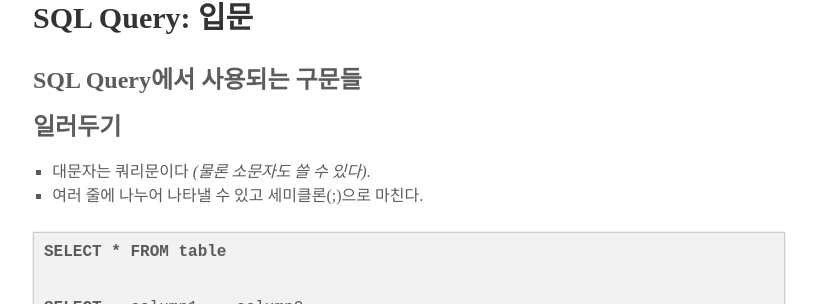
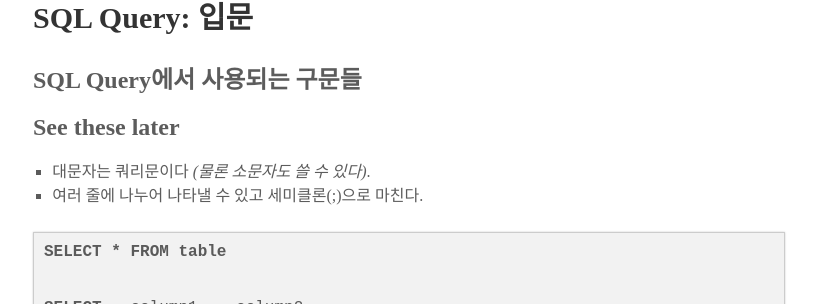
Before and after one commit to Rockheung/rockheung.github.io, a Jekyll site: the page built from _posts/2019-03-08-SQL-Query-입문.md, in a window 1280 px wide. Shown: the part 140-444 px from the top of the page, without its empty margins (231-1048 px from the left). Built offline with Jekyll 4.4.1, drawn with Linux system fonts in a browser that asks for light colours; a style sheet for code colours, icons or effects is not loaded.

Commit message:
_posts/2019-03-08-SQL-Query-입문.md updated from https://stackedit.io/

```diff
--- a/_posts/2019-03-08-SQL-Query-입문.md
+++ b/_posts/2019-03-08-SQL-Query-입문.md
@@ -8,7 +8,7 @@ categories: Study
 ---
 ### SQL Query에서 사용되는 구문들
 
-### 일러두기
+### See these later
 
 - 대문자는 쿼리문이다 *(물론 소문자도 쓸 수 있다)*.
 - 여러 줄에 나누어 나타낼 수 있고 세미클론(;)으로 마친다.
```
